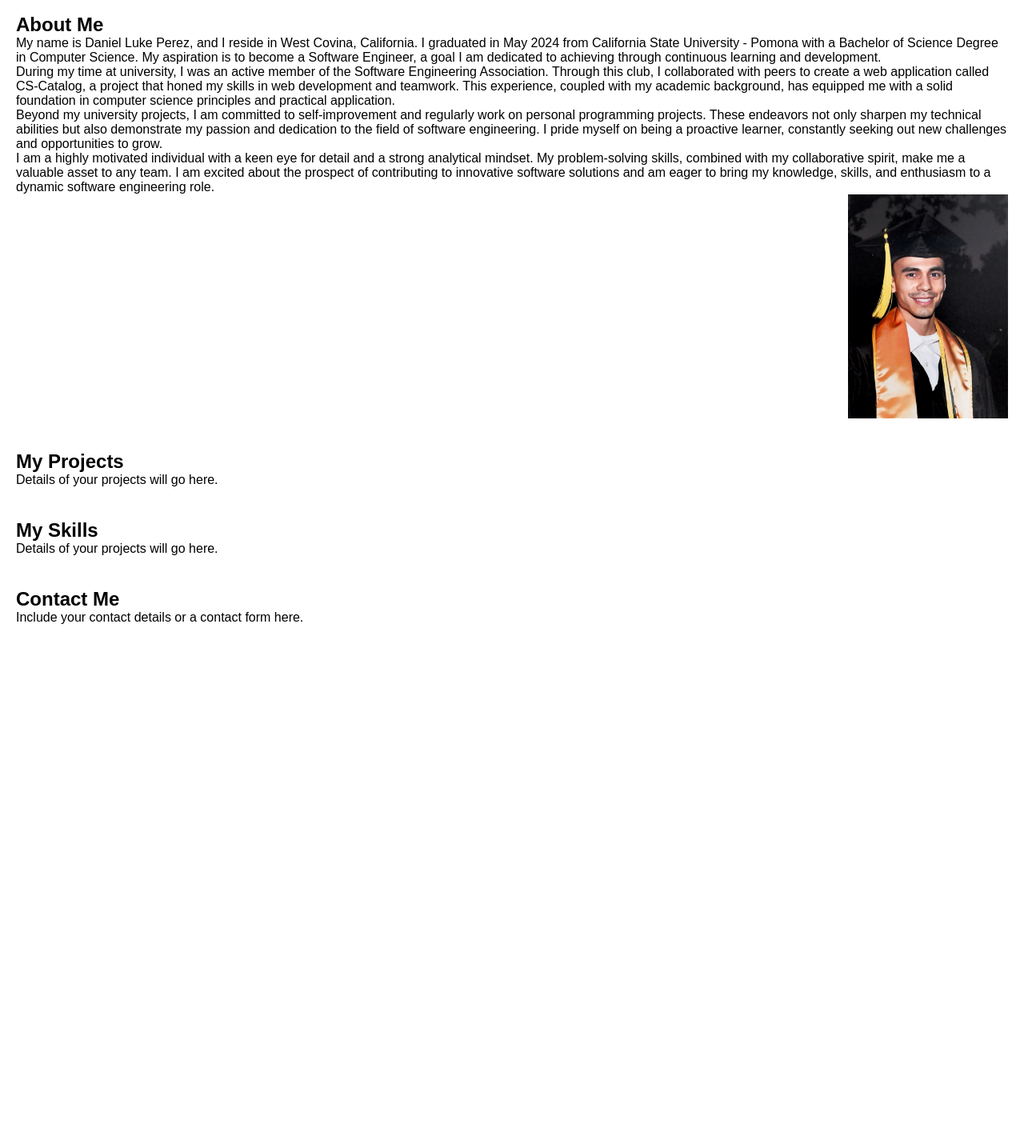
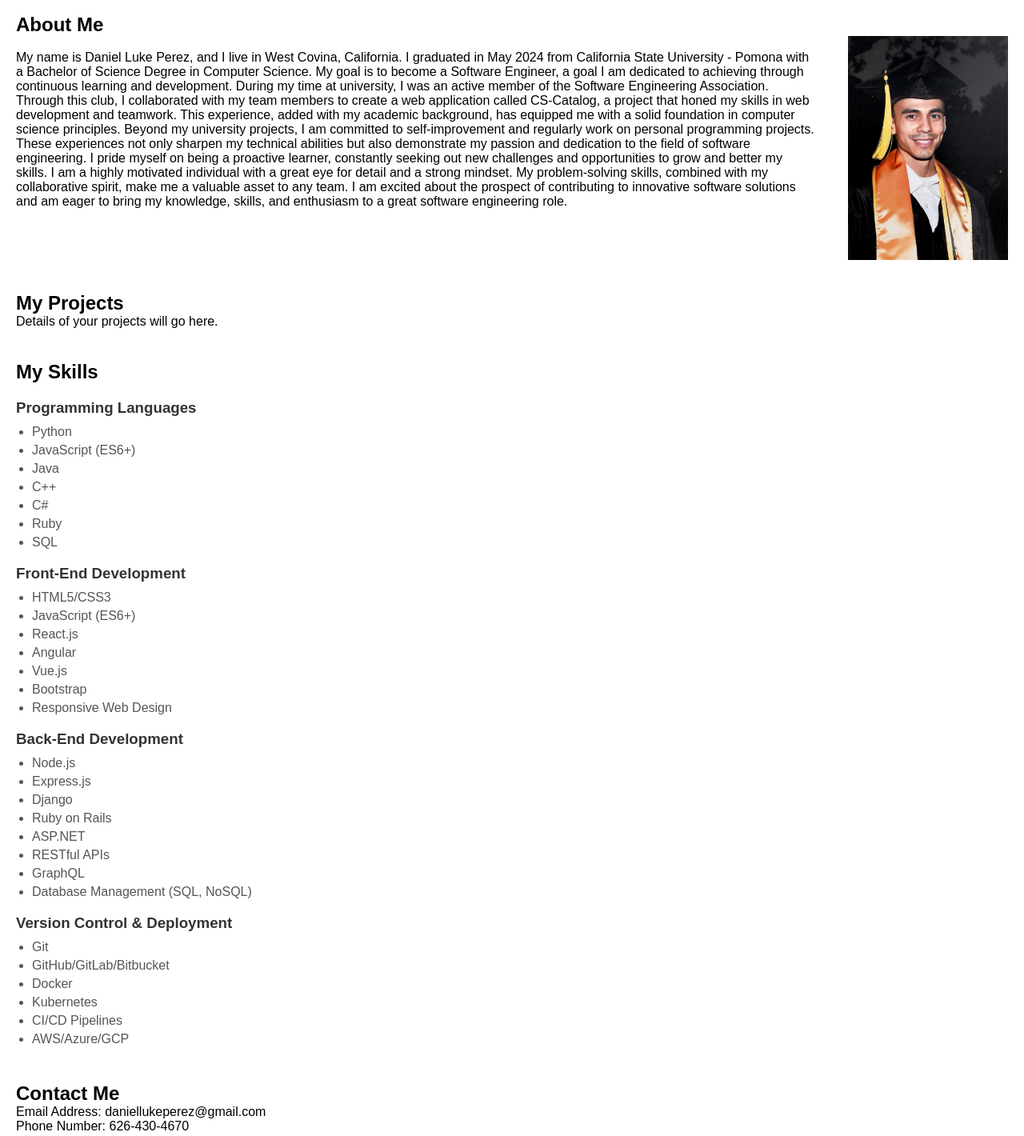
Before and after one commit to danielperez19/websiteportfolio, a plain HTML site: page index.html in a window 1280 px wide. Shown: the part 80-1500 px from the top of the page at 80% size. Before the commit the page ends 881 px from the top, so only its background shows below. Drawn offline with Linux system fonts and the light colour scheme.

Commit message:
made some changes to fix pic position relative to about me paragraph as well as added skill assets

```diff
--- a/index.html
+++ b/index.html
@@ -26,12 +26,18 @@
     <!-- about section -->
     <section id="about">
         <h2>About Me</h2>
-        <p>My name is Daniel Luke Perez, and I reside in West Covina, California. I graduated in May 2024 from California State University - Pomona with a Bachelor of Science Degree in Computer Science. My aspiration is to become a Software Engineer, a goal I am dedicated to achieving through continuous learning and development.</p>
-        <p>During my time at university, I was an active member of the Software Engineering Association. Through this club, I collaborated with peers to create a web application called CS-Catalog, a project that honed my skills in web development and teamwork. This experience, coupled with my academic background, has equipped me with a solid foundation in computer science principles and practical application.</p>
-        <p>Beyond my university projects, I am committed to self-improvement and regularly work on personal programming projects. These endeavors not only sharpen my technical abilities but also demonstrate my passion and dedication to the field of software engineering. I pride myself on being a proactive learner, constantly seeking out new challenges and opportunities to grow.</p>
-        <p>I am a highly motivated individual with a keen eye for detail and a strong analytical mindset. My problem-solving skills, combined with my collaborative spirit, make me a valuable asset to any team. I am excited about the prospect of contributing to innovative software solutions and am eager to bring my knowledge, skills, and enthusiasm to a dynamic software engineering role.</p>
-        <!-- this is the image of myself -->
-        <img src="dangradpic.jpg" alt="Daniel's Graduation Picture" class="profile-pic">
+        <div class="about-container">
+            <div class="about-text">
+                <br>
+                <p>My name is Daniel Luke Perez, and I live in West Covina, California. I graduated in May 2024 from California State University - Pomona with a Bachelor of Science Degree in Computer Science. My goal is to become a Software Engineer, a goal I am dedicated to achieving through continuous learning and development.
+                During my time at university, I was an active member of the Software Engineering Association. Through this club, I collaborated with my team members to create a web application called CS-Catalog, a project that honed my skills in web development and teamwork. This experience, added with my academic background, has equipped me with a solid foundation in computer science principles.
+                Beyond my university projects, I am committed to self-improvement and regularly work on personal programming projects. These experiences not only sharpen my technical abilities but also demonstrate my passion and dedication to the field of software engineering. I pride myself on being a proactive learner, constantly seeking out new challenges and opportunities to grow and better my skills.
+                I am a highly motivated individual with a great eye for detail and a strong mindset. My problem-solving skills, combined with my collaborative spirit, make me a valuable asset to any team. I am excited about the prospect of contributing to innovative software solutions and am eager to bring my knowledge, skills, and enthusiasm to a great software engineering role.
+                </p>
+            </div>
+            <!-- this is the image of myself -->
+            <img src="dangradpic.jpg" alt="Daniel's Graduation Picture" class="profile-pic">
+        </div>
     </section>
 
     <!-- projects section -->
@@ -43,13 +49,58 @@
     <!-- skills section -->
     <section id="skills">
         <h2>My Skills</h2>
-        <p>Details of your projects will go here.</p>
+        <div class="skills-container">
+            <h3>Programming Languages</h3>
+            <ul>
+                <li>Python</li>
+                <li>JavaScript (ES6+)</li>
+                <li>Java</li>
+                <li>C++</li>
+                <li>C#</li>
+                <li>Ruby</li>
+                <li>SQL</li>
+            </ul>
+
+            <h3>Front-End Development</h3>
+            <ul>
+                <li>HTML5/CSS3</li>
+                <li>JavaScript (ES6+)</li>
+                <li>React.js</li>
+                <li>Angular</li>
+                <li>Vue.js</li>
+                <li>Bootstrap</li>
+                <li>Responsive Web Design</li>
+            </ul>
+
+            <h3>Back-End Development</h3>
+            <ul>
+                <li>Node.js</li>
+                <li>Express.js</li>
+                <li>Django</li>
+                <li>Ruby on Rails</li>
+                <li>ASP.NET</li>
+                <li>RESTful APIs</li>
+                <li>GraphQL</li>
+                <li>Database Management (SQL, NoSQL)</li>
+            </ul>
+
+            <h3>Version Control & Deployment</h3>
+            <ul>
+                <li>Git</li>
+                <li>GitHub/GitLab/Bitbucket</li>
+                <li>Docker</li>
+                <li>Kubernetes</li>
+                <li>CI/CD Pipelines</li>
+                <li>AWS/Azure/GCP</li>
+            </ul>
+        </div>
     </section>
 
     <!-- contact section -->
     <section id="contact">
         <h2>Contact Me</h2>
-        <p>Include your contact details or a contact form here.</p>
+        <p>Email Address: daniellukeperez@gmail.com</p>
+        <p>Phone Number: 626-430-4670</p>
     </section>
 
     <!-- this is a link to the external JavaScript file -->
--- a/style.css
+++ b/style.css
@@ -15,7 +15,7 @@ header {
     justify-content: space-between; /* Space out children elements */
     align-items: center; /* Vertically center children elements */
     padding: 20px; /* Add padding inside the header */
-    background-color: #f8f8f8; /* Set background color for the header */
+    background-color: #7d7777; /* Set background color for the header */
 }
 
 /* Add some left margin to the header title */
@@ -51,11 +51,41 @@ section {
     padding: 20px;
 }
 
+/* Style for the about section container */
+.about-container {
+    display: flex; /* Use flexbox to align items side by side */
+    align-items: flex-start; /* Align items at the start (top) */
+}
+
+/* Style for the about text */
+.about-text {
+    flex: 1; /* Take up available space */
+    padding-right: 20px; /* Add space between text and image */
+}
+
 /* Style for the profile picture */
 .profile-pic {
-    display: block; /* Make it a block element */
-    margin-left: auto; /* Push it to the right */
-    margin-right: 0; /* No right margin */
     width: 200px; /* Set a fixed width */
     height: auto; /* Maintain aspect ratio */
+    margin-left: 20px; /* Add some space to the left of the image */
 }
+
+/* Style for the skills section */
+.skills-container {
+    margin-top: 20px;
+}
+
+.skills-container h3 {
+    margin-bottom: 10px;
+    color: #333;
+}
+
+.skills-container ul {
+    list-style-type: disc;
+    padding-left: 20px;
+}
+
+.skills-container ul li {
+    margin-bottom: 5px;
+    color: #555;
+}
```
